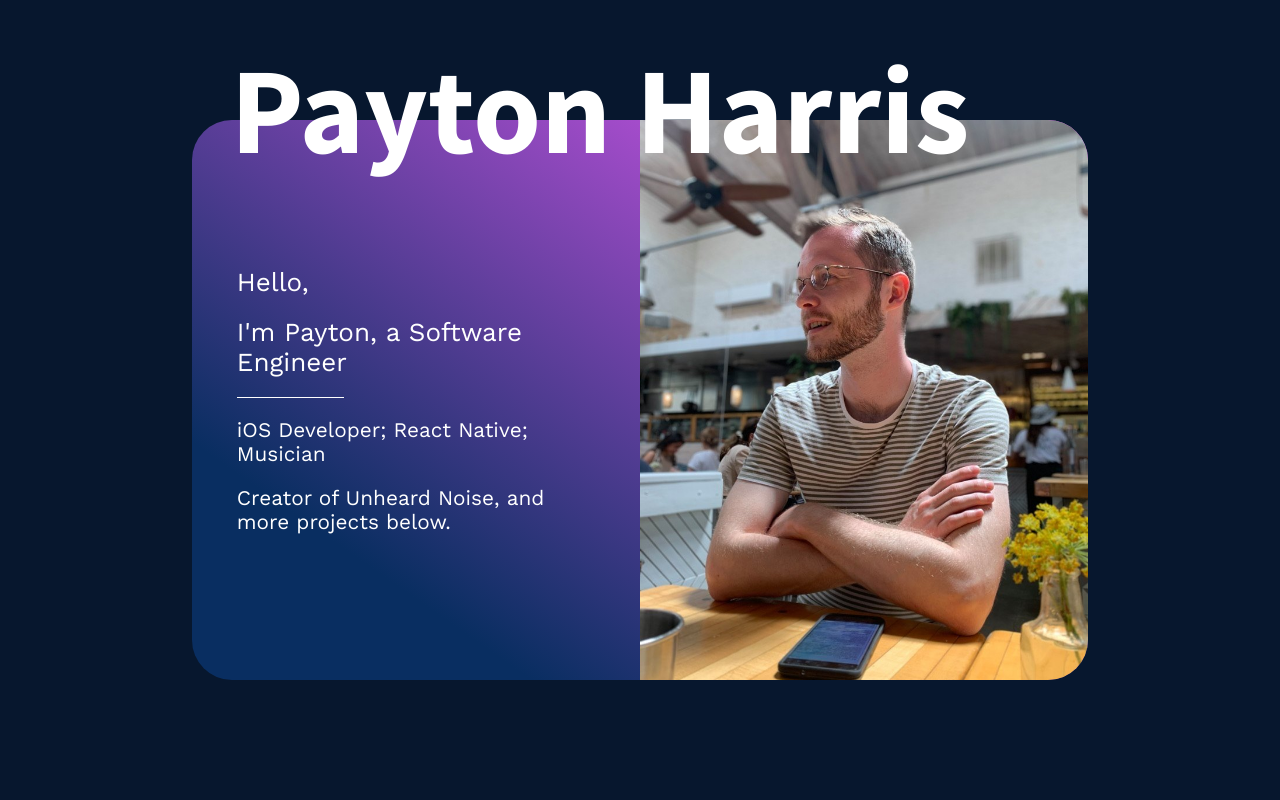
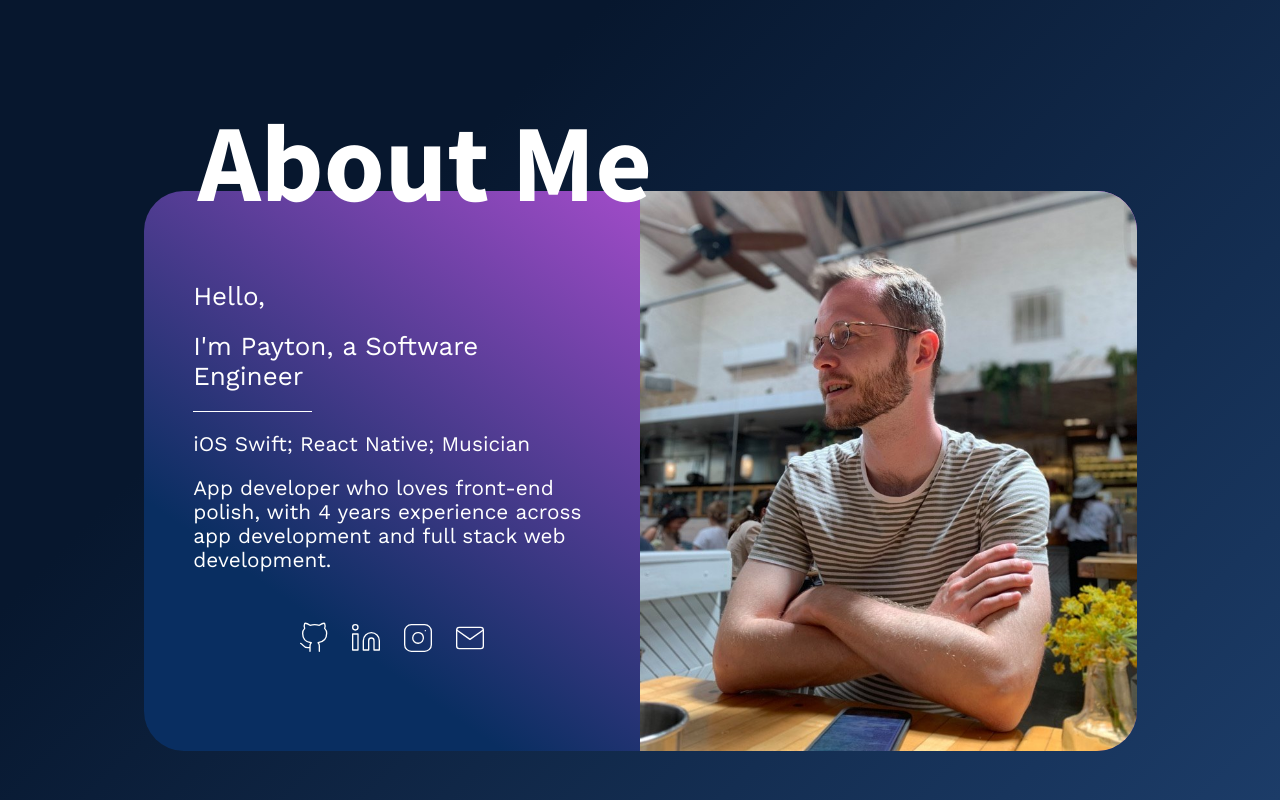
Before and after one commit to paytonharris/payton-site, a React (Create React App) app: page / in a window 1280 px wide. Shown: the top 800 px of the page. Built offline with nearby package versions, Linux system fonts and the light colour scheme.

Commit message:
update splash screen with links, more styles, and correct css for header

```diff
--- a/package.json
+++ b/package.json
@@ -12,6 +12,7 @@
     "@types/react-dom": "^17.0.10",
     "react": "^17.0.2",
     "react-dom": "^17.0.2",
+    "react-feather": "^2.0.9",
     "react-scripts": "4.0.3",
     "typescript": "^4.4.4",
     "web-vitals": "^1.1.2"
--- a/src/App.css
+++ b/src/App.css
@@ -1,16 +1,14 @@
-.App {
+.app {
   text-align: center;
 }
 
-.Profile-pic {
-  max-height: 100%;
+.profile-pic {
+  border-radius: 20px;
+  object-fit: fill;
   max-width: 100%;
-  border-radius: 20px;
-  object-fit: cover;
 }
 
-.Splash-page {
-  background-color: rgb(7, 23, 46);
+.splash-page {
   min-height: 100vh;
   display: flex;
   flex-direction: column;
@@ -20,7 +18,19 @@
   color: rgb(255, 255, 255);
 }
 
-.Colorful-border {
+.background-highlight-down {
+  background: linear-gradient(315deg, rgb(28, 60, 104), rgb(7, 23, 46) 70.71%);
+}
+
+.background-basic {
+  background-color: rgb(212, 159, 205);
+}
+
+.background-highlight-up {
+  background: linear-gradient(45deg, rgb(113, 163, 233), rgb(7, 23, 46) 70.71%);
+}
+
+.colorful-border {
   display: flex;
   flex-direction: column;
   align-items: center;
@@ -31,7 +41,14 @@
   border-radius: 100px;
 }
 
-.About-me {
+.about-me {
+  display: flex;
+  flex-direction: column;
+  align-items: flex-start;
+  justify-content: center;
+}
+
+.about-me-box {
   display: flex;
   flex-direction: row;
   align-items: center;
@@ -42,9 +59,10 @@
   width: 70vw;
   border-radius: 40px;
   overflow: hidden;
+  min-width: 993px;
 }
 
-.About-me-left {
+.about-me-left {
   display: flex;
   flex-direction: column;
   align-items: flex-start;
@@ -52,35 +70,61 @@
   width: 40%;
   text-align: left;
   padding: 5%;
+  flex: 1;
 }
 
-.About-me-right {
+.about-me-right {
   display: flex;
   flex-direction: column;
   align-items: center;
   justify-content: center;
   width: 50%;
+  height: 100%
 }
 
-.Divider {
+.about-me-main-info {
+  display: flex;
+  flex-direction: column;
+  align-items: flex-start;
+  justify-content: center;
+  text-align: left;
+  flex: 1;
+}
+
+.divider {
   height: 1px;
   width: 30%;
   background-color: white;
   margin: 10px 0px;
 }
 
-.Card-title {
-  position: absolute;
-  top: -50px;
-  left: 18%;
+.card-title {
+  margin-bottom: -70px;
+  width: 100%;
+  text-align: left;
+  padding-left: 8%;
+  z-index: 10;
 }
 
-.Additional-info {
+.additional-info {
   font-size: 80%;
 }
 
+.link-grid {
+  flex-direction: row;
+  display: flex;
+  align-items: center;
+  justify-content: center;
+  width: 100%;
+}
+
+.link-icon {
+  margin-top: 30px;
+  padding: 10px;
+}
+
 h1 {
-  font-size: calc(110px + 1vw);
+  font-size: 110px;
   font-family: 'Source Sans Pro', sans-serif;
 }
 
@@ -90,3 +134,13 @@ p {
   font-family: 'Work Sans', sans-serif;
   font-weight: 400;
 }
+
+.feather {
+  width: 24px;
+  height: 24px;
+  stroke: white;
+  stroke-width: 2;
+  stroke-linecap: round;
+  stroke-linejoin: round;
+  fill: none;
+}
--- a/src/App.tsx
+++ b/src/App.tsx
@@ -1,29 +1,48 @@
 import React from 'react';
-import profilepic from './assets/profilepic.jpg'
+import { profilepic } from './assets';
+import { Instagram, GitHub, Mail, Linkedin } from 'react-feather';
 import './App.css';
 
 function App() {
   return (
-    <div className="App">
-      <div className="Splash-page">
-        <div className="About-me">
-          <h1 className="Card-title">
-            Payton Harris
+    <div className="app">
+      <div className="splash-page background-highlight-down">
+        <div className="about-me">
+          <h1 className="card-title">
+            About Me
           </h1>
-          <div className="About-me-left">
-            <p>Hello,</p>
-            <p>I'm Payton, a Software Engineer</p>
-            <div className="Divider" />
-            <p className="Additional-info">iOS Developer; React Native; Musician</p>
-            <p className="Additional-info">Creator of Unheard Noise, and more projects below.</p>
-          </div>
-          <div className="About-me-right">
-            <img src={profilepic} className="Profile-pic" alt="payton" />
+          <div className="about-me-box">
+            <div className="about-me-left">
+              <div className="about-me-main-info">
+                <p>Hello,</p>
+                <p>I'm Payton, a Software Engineer</p>
+                <div className="divider" />
+                <p className="additional-info">iOS Swift; React Native; Musician</p>
+                <p className="additional-info">App developer who loves front-end polish, with 4 years experience across app development and full stack web development.</p>
+              </div>
+              <div className="link-grid">
+                <a href="https://github.com/paytonharris" className="link-icon">
+                  <GitHub color="white" size={32} strokeWidth={1} />
+                </a>
+                <a href="https://www.linkedin.com/in/payton-b-harris/" className="link-icon">
+                  <Linkedin color="white" size={32} strokeWidth={1} />
+                </a>
+                <a href="https://www.instagram.com/payton.b.harris/" className="link-icon">
+                  <Instagram color="white" size={32} strokeWidth={1} />
+                </a>
+                <a href="mailto:payton@paytonharris.com" className="link-icon">
+                  <Mail color="white" size={32} strokeWidth={1} />
+                </a>
+              </div>
+            </div>
+            <div className="about-me-right">
+              <img src={profilepic} className="profile-pic" alt="payton" />
+            </div>
           </div>
         </div>
       </div>
-      <div className="Splash-page">
-        <div className="About-me">
+      <div className="splash-page background-basic">
+        <div className="about-me">
           <h1>
             More details
           </h1>
--- /dev/null
+++ b/src/assets/index.ts
@@ -0,0 +1 @@
+export { default as profilepic } from './profilepic.jpg'
```
Also changed, not shown: 1 other file (tests, documents, lock files or other folders).
